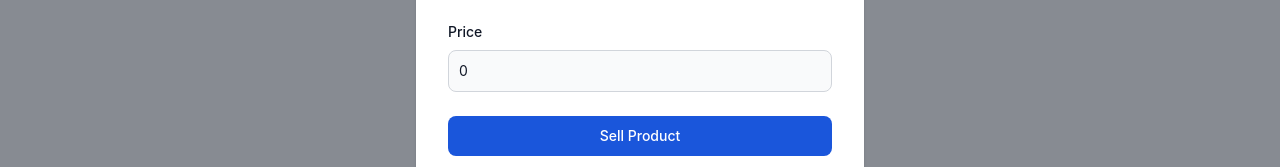
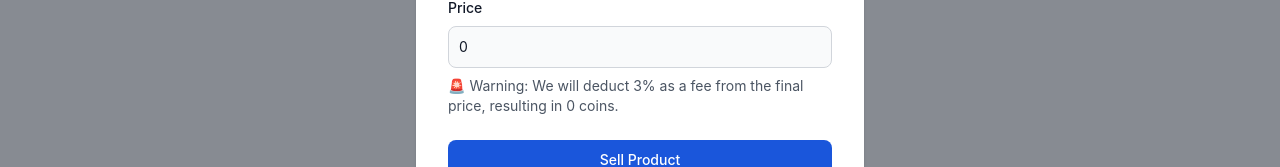
Before and after one commit to IlanHopti/Idle_Game, a Vue app in the folder client/: page /marketplace in a window 1280 px wide. Both pictures are taken after a click on the button "Add a sell". Shown: the part 417-584 px from the top of the page. Built offline with nearby package versions, Linux system fonts and the light colour scheme; no server answers.

Commit message:
Global fixes

```diff
--- a/client/src/components/marketplace/marketplaceAddSell.vue
+++ b/client/src/components/marketplace/marketplaceAddSell.vue
@@ -42,6 +42,10 @@ function addArticle() {
       authenticationModal.click()
     }
   })
+}
+
+function calculateFee() {
+  return formData.value.price - (formData.value.price * 0.03)
 }
 </script>
 
@@ -133,6 +137,9 @@ function addArticle() {
                 class="bg-gray-50 border border-gray-300 text-gray-900 text-sm rounded-lg focus:ring-blue-500 focus:border-blue-500 block w-full p-2.5 dark:bg-gray-600 dark:border-gray-500 dark:placeholder-gray-400 dark:text-white"
                 required
               />
+                <div class="mt-2 text-sm text-gray-600 dark:text-gray-300">
+                    🚨 Warning: We will deduct 3% as a fee from the final price, resulting in {{ calculateFee() }} coins.
+                </div>
             </div>
 
             <button
--- a/client/src/components/marketplace/marketplaceFastSell.vue
+++ b/client/src/components/marketplace/marketplaceFastSell.vue
@@ -19,6 +19,15 @@ const formData = ref({
   quantity: 0,
   price: 0
 })
+
+const price: Record<string, number> = {
+  wood: 0.1,
+  stone: 0.1,
+  coal: 0.3,
+  iron: 0.5,
+  gold: 1,
+  diamond: 5
+}
 function addArticle() {
     type.value = formData.value.type
     const article = {
@@ -36,6 +45,12 @@ function addArticle() {
                 fastModal.click()
             }
         })
+}
+function calculateSum() {
+  if(!formData.value.quantity) return 0
+  console.log(formData.value.type)
+  console.log(price[formData.value.type])
+  return (formData.value.quantity * price[formData.value.type.toLowerCase()]).toFixed(2)
 }
 </script>
 <template>
@@ -111,6 +126,10 @@ function addArticle() {
               />
             </div>
 
+              <div class="mt-2 text-sm text-gray-600 dark:text-gray-300">
+                 You'll receive {{ calculateSum() }} coins from this sell.
+              </div>
+
             <button
               type="submit"
               class="w-full text-white bg-blue-700 hover:bg-blue-800 focus:ring-4 focus:outline-none focus:ring-blue-300 font-medium rounded-lg text-sm px-5 py-2.5 text-center dark:bg-blue-600 dark:hover:bg-blue-700 dark:focus:ring-blue-800"
```
